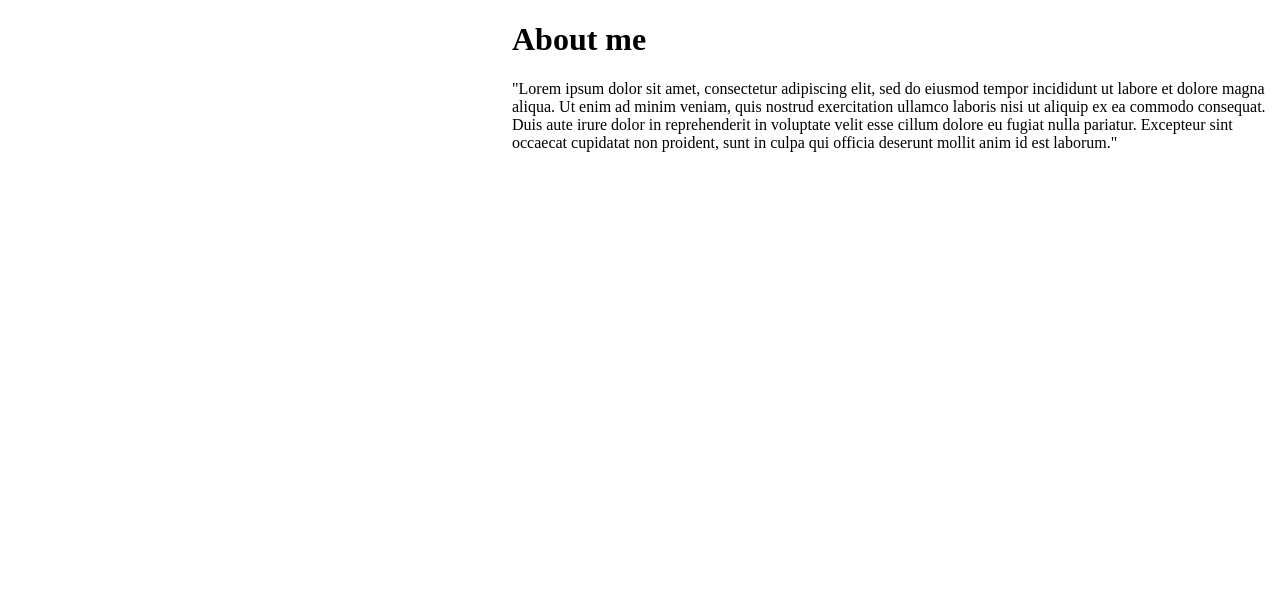
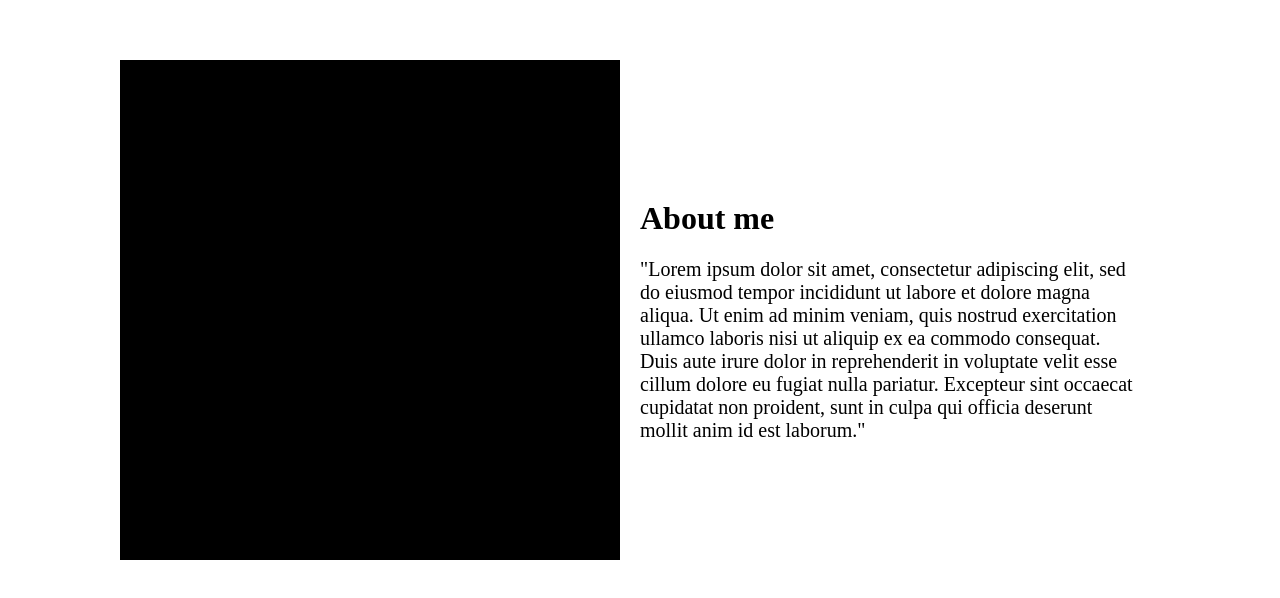
Before and after one commit to SemiSentientFungus/homepage, a plain HTML site: page index.html in a window 1280 px wide. Drawn offline with Linux system fonts and the light colour scheme.

Commit message:
rework layout

```diff
--- a/index.html
+++ b/index.html
@@ -10,9 +10,11 @@
     <header class="portrait-container">
         <div class="header-left"></div>
         <div class="header-text-container">
-            <h1>About me</h1>
-            <div class="header-blurb">"Lorem ipsum dolor sit amet, consectetur adipiscing elit, sed do eiusmod tempor incididunt ut labore et dolore magna aliqua. Ut enim ad minim veniam, quis nostrud exercitation ullamco laboris nisi ut aliquip ex ea commodo consequat. Duis aute irure dolor in reprehenderit in voluptate velit esse cillum dolore eu fugiat nulla pariatur. Excepteur sint occaecat cupidatat non proident, sunt in culpa qui officia deserunt mollit anim id est laborum."</div>
-        </div>
+            <div class="blurb">
+                <h1>About me</h1>
+                <div class="header-blurb">"Lorem ipsum dolor sit amet, consectetur adipiscing elit, sed do eiusmod tempor incididunt ut labore et dolore magna aliqua. Ut enim ad minim veniam, quis nostrud exercitation ullamco laboris nisi ut aliquip ex ea commodo consequat. Duis aute irure dolor in reprehenderit in voluptate velit esse cillum dolore eu fugiat nulla pariatur. Excepteur sint occaecat cupidatat non proident, sunt in culpa qui officia deserunt mollit anim id est laborum."</div>
+            </div>
+            </div>
     </header>
     <div class="project-container"></div>
     <footer class="footer"></footer>
--- a/style.css
+++ b/style.css
@@ -1,5 +1,7 @@
 body{
     padding: 0px;
+    padding-left: 120px;
+    padding-right: 120px;
     border: 0px;
     margin: 0px;
 }
@@ -7,13 +9,34 @@ body{
 .portrait-container{
     display: flex;
     flex-direction: row;
+    padding: 60px;
 
+    padding-left: 0px;
+    padding-right: 0px;
 }
 
 .header-left{
-    flex: 2 0 ;
+    flex: 1 1;
+    background-color: black;
+    width: 700px;
+    aspect-ratio: 1 / 1;
 }
 
 .header-text-container{
-    flex: 3 0 ;
+    flex: 1 1;
+    padding: 20px;
+    display: flex;
+    flex-direction: column;
+    justify-content: end;
 }
+
+.blurb{
+    height: 100%;
+    display: flex;
+    flex-direction: column;
+    justify-content: center;
+}
+
+.header-blurb{
+    font-size: 20px;
+}
```
